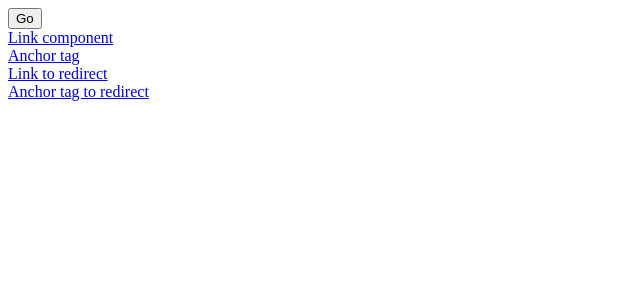
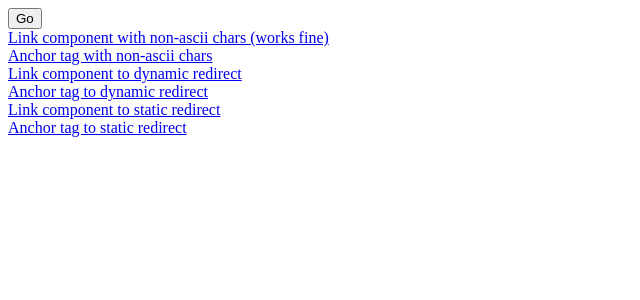
Before and after one commit to tom-sherman/nextjs-non-ascii-header-bug, a Next.js app: page / in a window 1280 px wide. Shown: the top 300 px of the page, without its empty margins (0-640 px from the left). Built offline with nearby package versions, Linux system fonts and the light colour scheme.

Commit message:
Add dynamic and static redirect examples

```diff
--- a/app/page.tsx
+++ b/app/page.tsx
@@ -12,13 +12,19 @@ export default function Home() {
     >
       <button>Go</button>
       <br />
-      <Link href="/mañana">Link component</Link>
+      <Link href="/mañana">
+        Link component with non-ascii chars (works fine)
+      </Link>
       <br />
-      <a href="/mañana">Anchor tag</a>
+      <a href="/mañana">Anchor tag with non-ascii chars</a>
       <br />
-      <Link href="/redirect">Link to redirect</Link>
+      <Link href="/dynamic-redirect">Link component to dynamic redirect</Link>
       <br />
-      <a href="/redirect">Anchor tag to redirect</a>
+      <a href="/dynamic-redirect">Anchor tag to dynamic redirect</a>
+      <br />
+      <Link href="/static-redirect">Link component to static redirect</Link>
+      <br />
+      <a href="/static-redirect">Anchor tag to static redirect</a>
     </form>
   );
 }
--- /dev/null
+++ b/app/static-redirect/page.tsx
@@ -0,0 +1,5 @@
+import { redirect } from "next/navigation";
+
+export default function Page() {
+  redirect("/mañana");
+}
```
Also changed, not shown: app/dynamic-redirect/page.tsx (added, +7 -0 lines).
